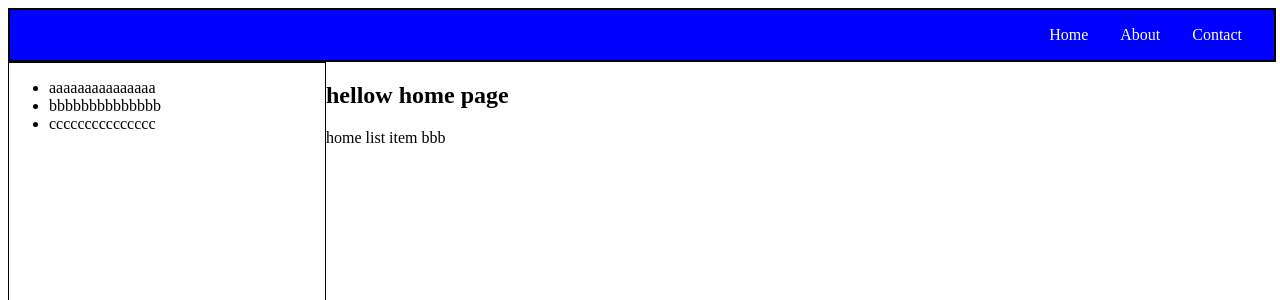
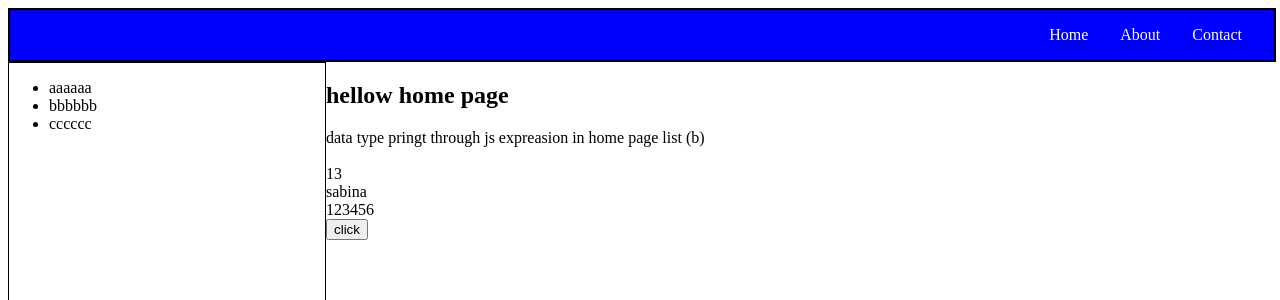
Before and after one commit to sahiba2503/NestedRouter, a React (Vite) app: page /bbb in a window 1280 px wide. Shown: the top 300 px of the page. Built offline with nearby package versions, Linux system fonts and the light colour scheme; the HTML template or start-up script is replaced by a standard one.

Commit message:
add index property to show first child route

```diff
--- a/src/App.jsx
+++ b/src/App.jsx
@@ -1,8 +1,10 @@
 // import React from 'react'
+import { useEffect } from 'react'
 import Navlist from './Component/Navlist'
 import RouterContainer from './RouterContainer'
 
 function App() {
+
   return (
     <div>
       <Navlist />
--- a/src/Component/HomeListItemB.jsx
+++ b/src/Component/HomeListItemB.jsx
@@ -1,9 +1,26 @@
 import React from 'react'
 
 function HomeListItemB() {
+  let num = 11;
+  let str = "sahiba";
+  let arr = [1,2,3,4,5];
+  arr.push(6);
+  str="sabina";
+  num = 13;
+function updateData(){
+  num = 55;
+  str = "saniya";
+  arr = [1,2,3,4,5,6];
+}
   return (
-    <div>
-      home list item bbb
+    <div className=''>
+      <div>data type pringt through js expreasion in home page list (b)</div>
+      <br></br>
+      <div>{num}</div>
+      <div>{str}</div>
+      <div>{arr}</div>
+      <button onClick={updateData}>click</button>
+
     </div>
   )
 }
--- a/src/Component/HomeListItemC.jsx
+++ b/src/Component/HomeListItemC.jsx
@@ -3,9 +3,87 @@ import React from 'react'
 function HomeListItemC() {
   return (
     <div>
-      home list item ccc
+      this is home page list - c
     </div>
   )
 }
 
 export default HomeListItemC
+
+///
+// // // give some tricky question which type of value show on the ui through the {}
+// import React, { useState } from "react";
+
+// function App() {
+
+//   const [products, setProducts] = useState([
+//     {  id: 1, name: "Apple",  },
+//     {  id: 2, name: "Banana", },
+//     {  id: 3, name: "orange", },  ]);
+
+//   // const data1 = products.forEach((product) => {
+//   //   return <div>{product.name}</div>;
+//   // });
+
+//   const data2 = products.map((product) => {
+//     return <div>{product.name}</div>;
+//   });
+// //console. data
+//   console.log({ data2 });
+
+// //declare arr
+//   const arr = ["a", "b", "c"];
+
+// //declare arr1
+//   const arr1 = ["<div>a<div>", "<div>b</div>", "<div>c</div>"];
+
+// //push data in the arr
+//   arr.push("<div>d</div>");
+
+// //declare arr2
+//   const arr2 = [<div>a</div>, <div>b</div>, <div>c</div>];
+// //products[0].name = apple,
+// //false "sfd"
+// //()= apple
+// //product.name + "bbb"
+// //applebbb
+// //applebbb
+// //applebbb
+//   return (
+//     <div>
+//       {products[0].name}
+
+//       {false ? products[0].name : "sfd"}
+
+//       {(function () {
+//         return products[0].name;
+//       })()}
+
+//       {/* {products.forEach(() => {
+//         return <div>{product.name + "aaa"}</div>;
+//       })} */}
+
+//       {products.map((product) => {
+//         return <div>{product.name + "bbb"}</div>;
+//       })}
+
+//       {["a", "b", "c"]}
+
+//       {arr.map((item) => {
+//         return item;
+//       })}
+
+//       {arr1}
+
+//       {arr}
+
+//       {arr1.map((item) => {
+//         return <div> {item}</div>;
+//       })}
+
+//       {arr2}
+//     </div>
+//   );
+// }
+
+// export default App;
--- a/src/Component/SideNavbar.jsx
+++ b/src/Component/SideNavbar.jsx
@@ -6,9 +6,9 @@ function SideNavbar() {
   return (
     <div className='sideNavList'>
       <ul>
-        <li onClick={()=>{ navigate("/aaa") }}>aaaaaaaaaaaaaaa</li>
-        <li onClick={()=>{ navigate("/bbb") }}>bbbbbbbbbbbbbb</li>
-        <li onClick={()=>{ navigate("/ccc") }}>ccccccccccccccc</li>
+        <li onClick={()=>{ navigate("/aaa") }}>aaaaaa</li>
+        <li onClick={()=>{ navigate("/bbb") }}>bbbbbb</li>
+        <li onClick={()=>{ navigate("/ccc") }}>cccccc</li>
       </ul>
     </div>
   )
--- a/src/RouterContainer.jsx
+++ b/src/RouterContainer.jsx
@@ -15,6 +15,7 @@ function RouterContainer() {
       <SideNavbar />
       <Routes>
         <Route path = "/" element = {<Home/>}>
+        <Route index element={<HomeListItemA/>} />
 
         <Route path = "aaa" element = {<HomeListItemA/>}/>
         <Route path = "bbb" element = {<HomeListItemB/>}/>
```
